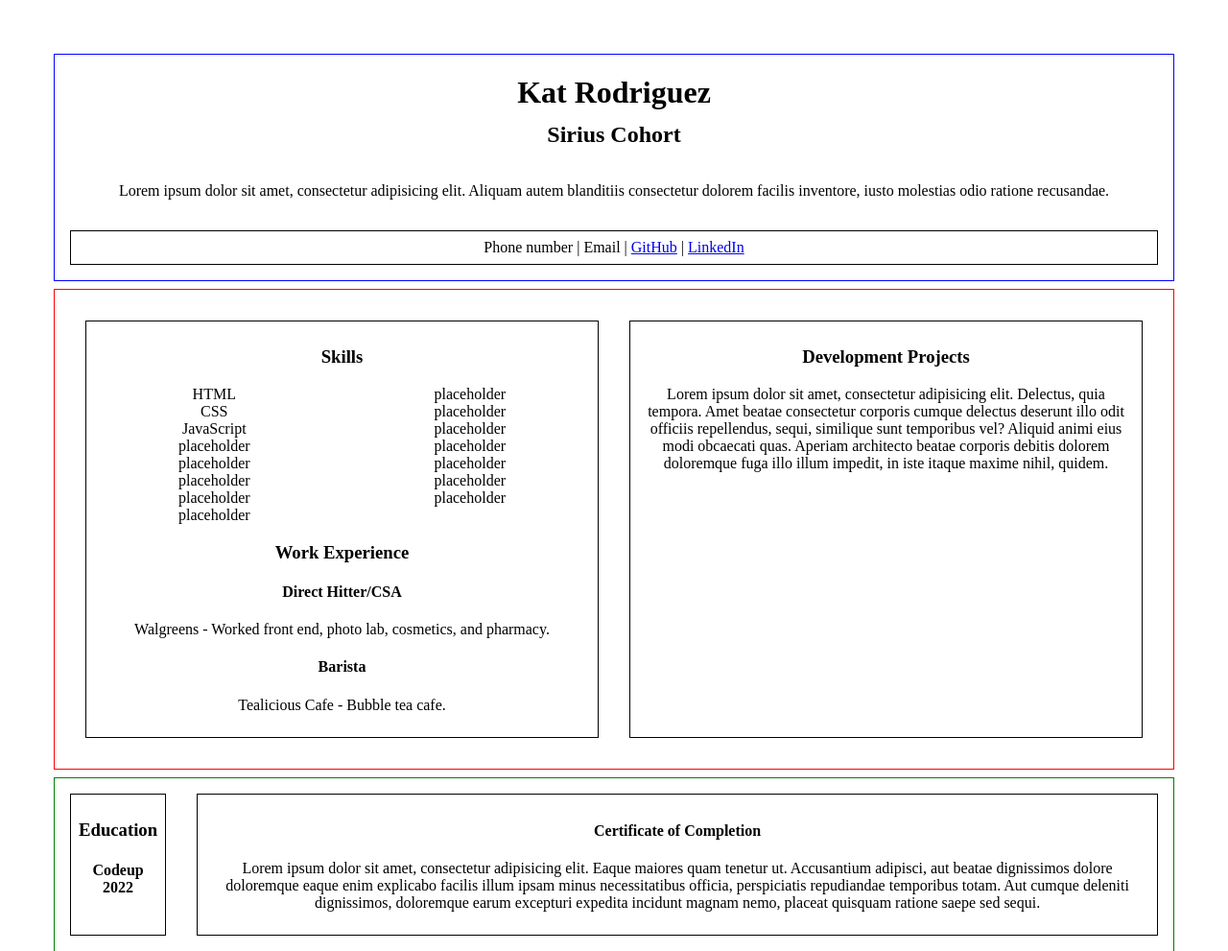
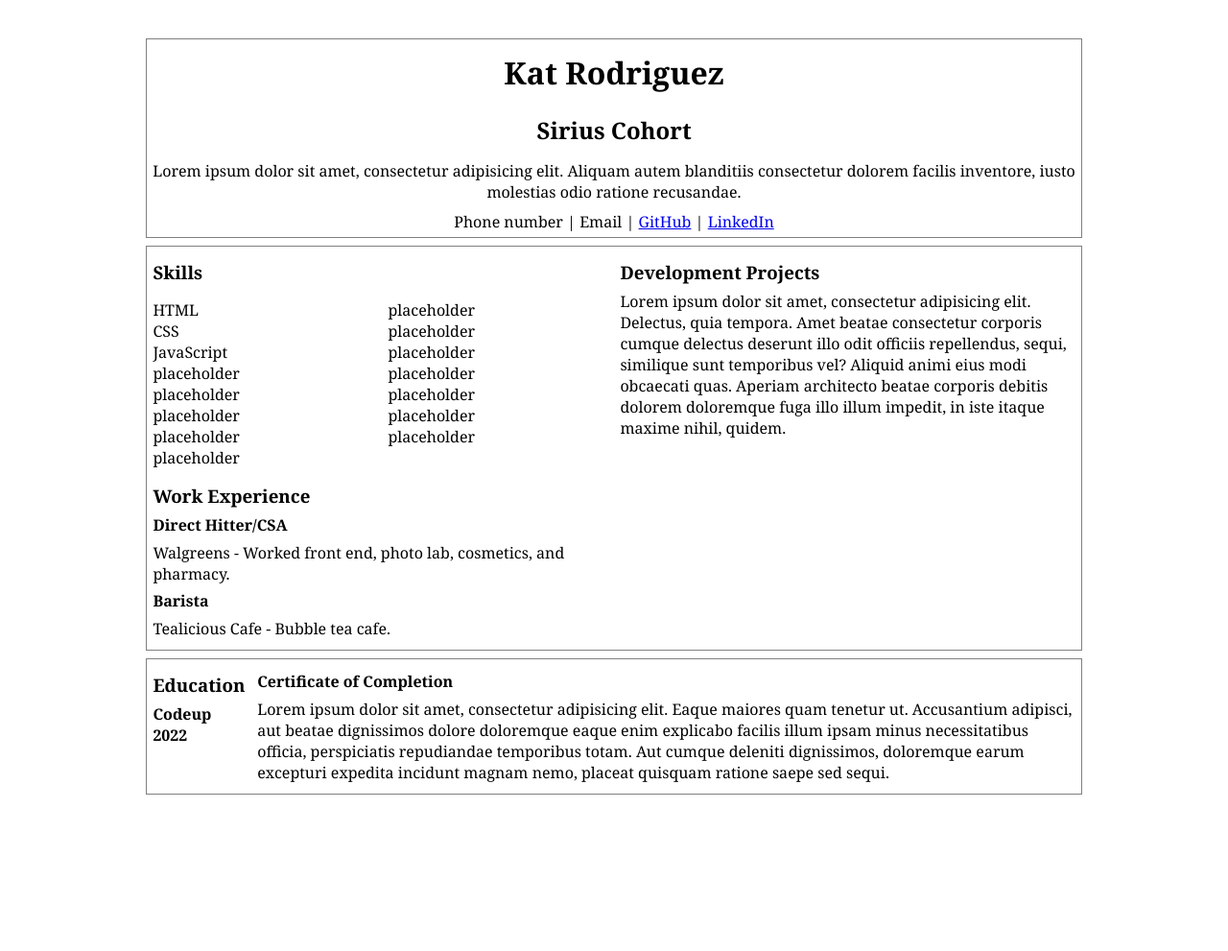
Before and after one commit to katrodriguez96/online-resume, a plain HTML site: page index.html in a window 1280 px wide. Shown: the top 991 px of the page at 96% size. After the commit the page ends 868 px from the top, so only its background shows below. Drawn offline with Linux system fonts and the light colour scheme.

Commit message:
small update

```diff
--- a/main.css
+++ b/main.css
@@ -4,15 +4,16 @@
 
 body {
     margin: 0;
-    padding: 3em;
+    padding: 2em 9em;
+    font-family: Georgia, serif;
 }
 
 div {
-    border: 1px solid black;
-    margin: 1em;
-    padding: .5em;
+    /*border: 1px solid black;*/
+    margin: .4em;
+    /*padding: .5em;*/
     position: relative;
-    text-align: center;
+    /*text-align: center;*/
 }
 
 ul {
@@ -22,14 +23,13 @@ ul {
     columns: 2;
 }
 
-h1 {
-    margin-bottom: .2em;
+h1, h2, h3, h4 {
+    margin: .4em 0;
 }
 
-h2 {
-    margin-top: .2em;
+p {
+    margin: .3em 0;
 }
-
 .container {
     display: flex;
     margin: .5em;
@@ -37,20 +37,20 @@ h2 {
 
 #header {
     flex-direction: column;
-    border: 1px solid blue;
+    border: 1px solid gray;
     text-align: center;
     justify-content: space-evenly;
 }
 
 #contact_info {
-    padding: .5em 0;
+    margin: .3em 0;
 }
 
 #main {
-    padding: 1em;
+    /*padding: 1em;*/
     align-items: stretch;
     justify-content: space-evenly;
-    border: 1px solid red;
+    border: 1px solid gray;
 }
 
 #test {
@@ -63,5 +63,5 @@ h2 {
 
 #footer {
     justify-content: space-between;
-    border: 1px solid green;
+    border: 1px solid gray;
 }
```
